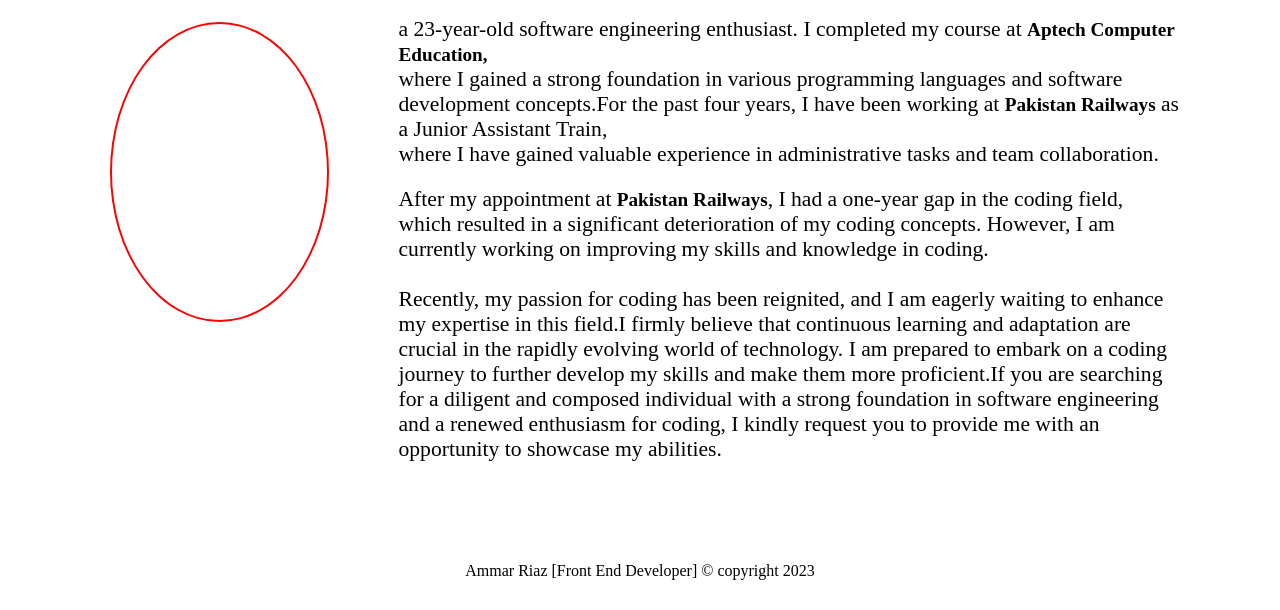
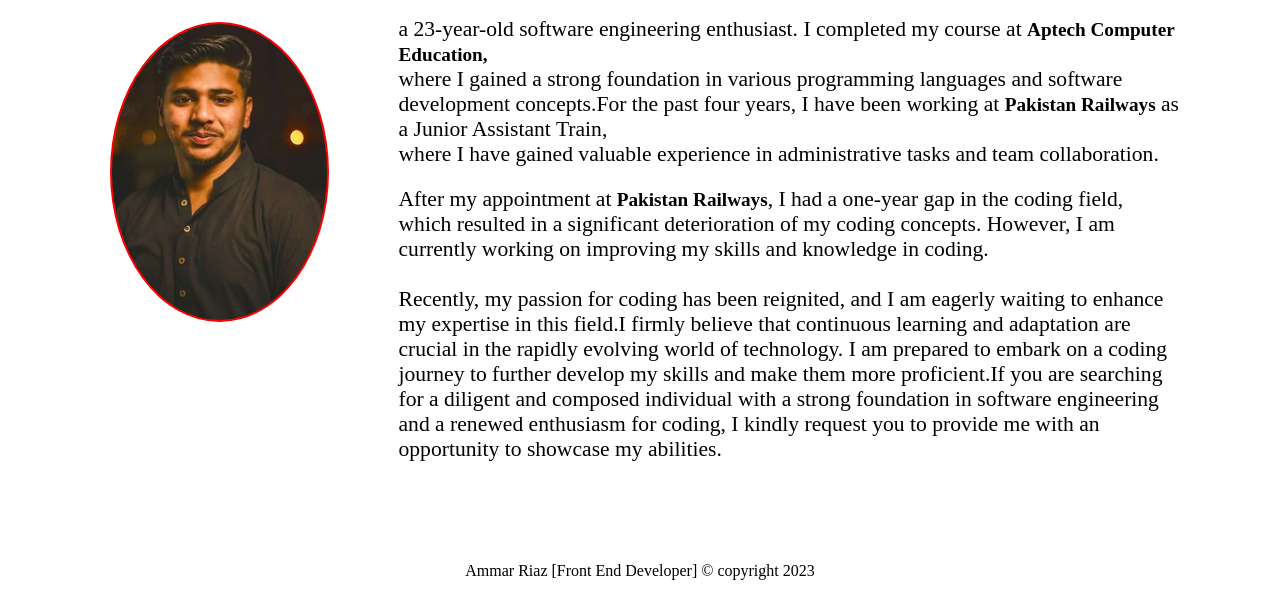
Before and after one commit to sonofriaz/Resume, a plain HTML site: page index.html in a window 1280 px wide. Shown: the part 207-817 px from the top of the page. Drawn offline with Linux system fonts and the light colour scheme; a web font is replaced by a local one.

Commit message:
Update style.css

```diff
--- a/style.css
+++ b/style.css
@@ -64,7 +64,7 @@ a{
 }
 
 .img1{
-    background-image: url("./pictures/3.jpg");
+    background-image: url("3.jpg");
     height: 300px;
     width: 100vw;
     background-size: cover;
```
